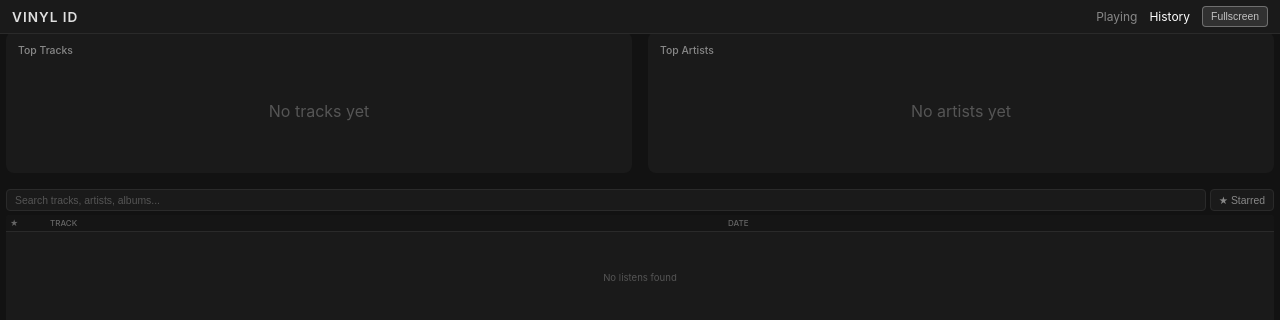
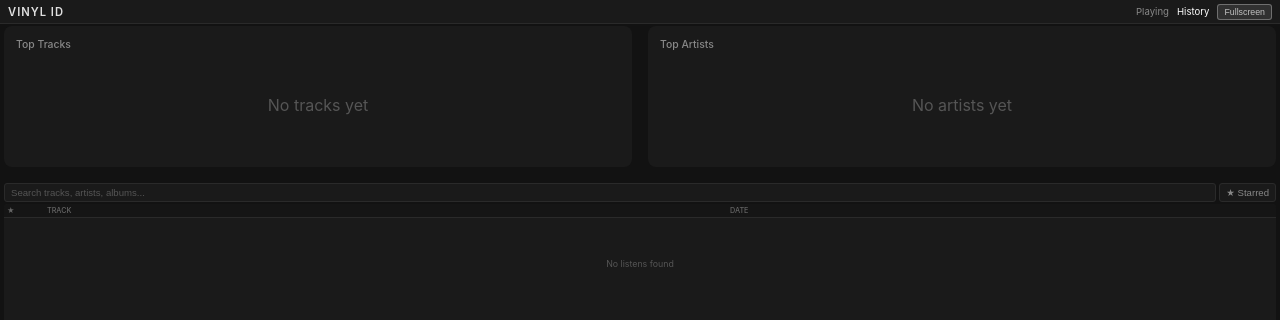
Before and after one commit to Connor-Tluck/vinyl_listener, a Flask app: page /history in a window 1280 px wide. Shown: the top 320 px of the page. Run offline with Flask 3, Linux system fonts and the light colour scheme; data that the repository does not hold is empty.

Commit message:
Fix fullscreen preservation and compact history layout for 7-inch screen
- Add tap-to-fullscreen overlay when navigating between pages with fs=1
- Make history page more compact: smaller padding, fonts, table cells
- Add clear_history.py script to clear listening history with confirmation

🤖 Generated with [Claude Code](https://claude.com/claude-code)

Co-Authored-By: Claude Opus 4.5 <noreply@anthropic.com>

```diff
--- a/templates/history.html
+++ b/templates/history.html
@@ -24,34 +24,32 @@
             top: 0;
             left: 0;
             right: 0;
-            padding: 6px 12px;
+            padding: 4px 8px;
             display: flex;
             justify-content: space-between;
             align-items: center;
             background: #1a1a1a;
             border-bottom: 1px solid #2a2a2a;
             z-index: 100;
+            height: 24px;
         }
 
         .logo {
-            font-size: 0.85rem;
+            font-size: 0.7rem;
             font-weight: 600;
             letter-spacing: 1px;
-            display: flex;
-            align-items: center;
-            gap: 6px;
         }
 
         .nav-links {
             display: flex;
-            gap: 12px;
+            gap: 8px;
             align-items: center;
         }
 
         .nav-links a {
             color: #888;
             text-decoration: none;
-            font-size: 0.75rem;
+            font-size: 0.6rem;
         }
 
         .nav-links a:hover, .nav-links a.active {
@@ -62,10 +60,10 @@
             background: rgba(255,255,255,0.1);
             border: 1px solid rgba(255,255,255,0.3);
             color: rgba(255,255,255,0.7);
-            padding: 4px 8px;
-            border-radius: 4px;
+            padding: 2px 6px;
+            border-radius: 3px;
             cursor: pointer;
-            font-size: 0.65rem;
+            font-size: 0.55rem;
             transition: all 0.2s;
         }
 
@@ -77,7 +75,7 @@
         .container {
             max-width: 1400px;
             margin: 0 auto;
-            padding: 32px 6px 4px;
+            padding: 26px 4px 2px;
             height: 100%;
             display: flex;
             flex-direction: column;
@@ -293,19 +291,19 @@
         /* Filters */
         .filters {
             display: flex;
-            gap: 4px;
-            margin-bottom: 4px;
+            gap: 3px;
+            margin-bottom: 2px;
             flex-shrink: 0;
         }
 
         .search-input {
             flex: 1;
-            padding: 4px 8px;
+            padding: 3px 6px;
             background: #1a1a1a;
             border: 1px solid #2a2a2a;
-            border-radius: 4px;
+            border-radius: 3px;
             color: #fff;
-            font-size: 0.65rem;
+            font-size: 0.6rem;
         }
 
         /* Hide date inputs on small screens */
@@ -336,12 +334,12 @@
         }
 
         .filter-btn {
-            padding: 4px 8px;
+            padding: 3px 6px;
             background: #1a1a1a;
             border: 1px solid #2a2a2a;
-            border-radius: 4px;
+            border-radius: 3px;
             color: #888;
-            font-size: 0.65rem;
+            font-size: 0.6rem;
             cursor: pointer;
             transition: all 0.2s;
         }
@@ -379,8 +377,8 @@
 
         th {
             text-align: left;
-            padding: 3px 4px;
-            font-size: 0.5rem;
+            padding: 2px 3px;
+            font-size: 0.45rem;
             font-weight: 500;
             color: #666;
             text-transform: uppercase;
@@ -405,9 +403,9 @@
         }
 
         td {
-            padding: 3px 4px;
+            padding: 2px 3px;
             border-bottom: 1px solid #222;
-            font-size: 0.6rem;
+            font-size: 0.55rem;
         }
 
         tr:last-child td {
@@ -425,8 +423,8 @@
         }
 
         .track-cover {
-            width: 22px;
-            height: 22px;
+            width: 18px;
+            height: 18px;
             border-radius: 2px;
             background: #333;
             object-fit: cover;
@@ -439,15 +437,15 @@
 
         .track-name {
             font-weight: 500;
-            font-size: 0.6rem;
+            font-size: 0.55rem;
             white-space: nowrap;
             overflow: hidden;
             text-overflow: ellipsis;
-            max-width: 120px;
+            max-width: 100px;
         }
 
         .track-artist {
-            font-size: 0.5rem;
+            font-size: 0.45rem;
             color: #888;
         }
 
@@ -466,7 +464,7 @@
 
         .star-cell {
             cursor: pointer;
-            font-size: 0.7rem;
+            font-size: 0.6rem;
             color: #444;
             transition: color 0.2s;
         }
@@ -1003,15 +1001,26 @@
         document.getElementById('playingLink').addEventListener('click', (e) => {
             if (document.fullscreenElement) {
                 e.preventDefault();
-                sessionStorage.setItem('keepFullscreen', 'true');
-                window.location.href = '/';
+                window.location.href = '/?fs=1';
             }
         });
 
-        // Re-enter fullscreen if coming from another page
-        if (sessionStorage.getItem('keepFullscreen') === 'true') {
-            sessionStorage.removeItem('keepFullscreen');
-            document.documentElement.requestFullscreen().catch(() => {});
+        // Show fullscreen overlay if URL has fs=1 but not in fullscreen
+        function showFullscreenOverlay() {
+            const overlay = document.createElement('div');
+            overlay.id = 'fsOverlay';
+            overlay.innerHTML = 'Tap to continue in fullscreen';
+            overlay.style.cssText = 'position:fixed;inset:0;background:rgba(0,0,0,0.95);color:#fff;display:flex;align-items:center;justify-content:center;font-size:1.2rem;z-index:9999;cursor:pointer;';
+            overlay.addEventListener('click', () => {
+                document.documentElement.requestFullscreen().then(() => {
+                    overlay.remove();
+                }).catch(() => overlay.remove());
+            });
+            document.body.appendChild(overlay);
+        }
+
+        if (window.location.search.includes('fs=1') && !document.fullscreenElement) {
+            showFullscreenOverlay();
         }
 
         // Initial load
```
Also changed, not shown: clear_history.py (added, +74 -0 lines), templates/index.html (+17 -6 lines).
